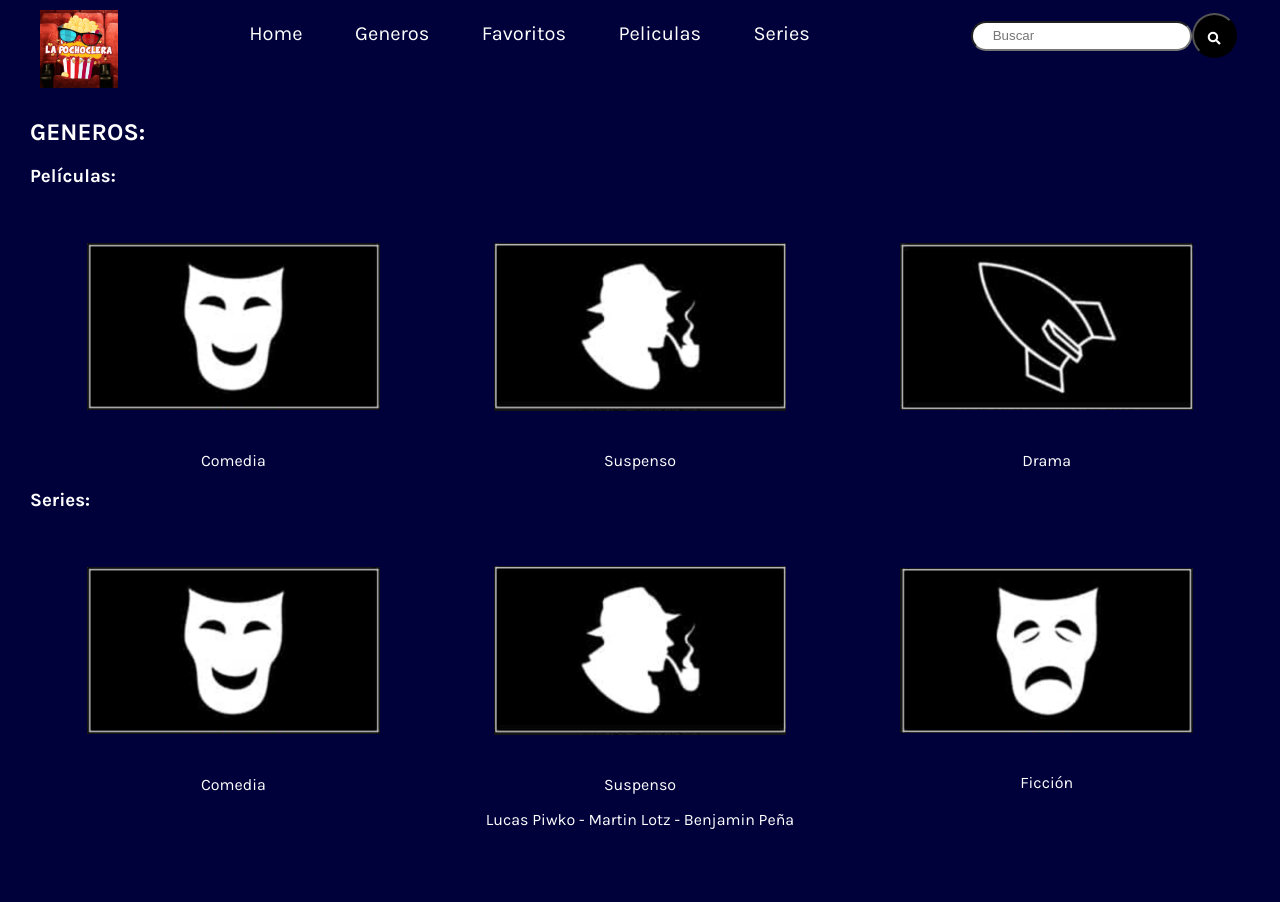
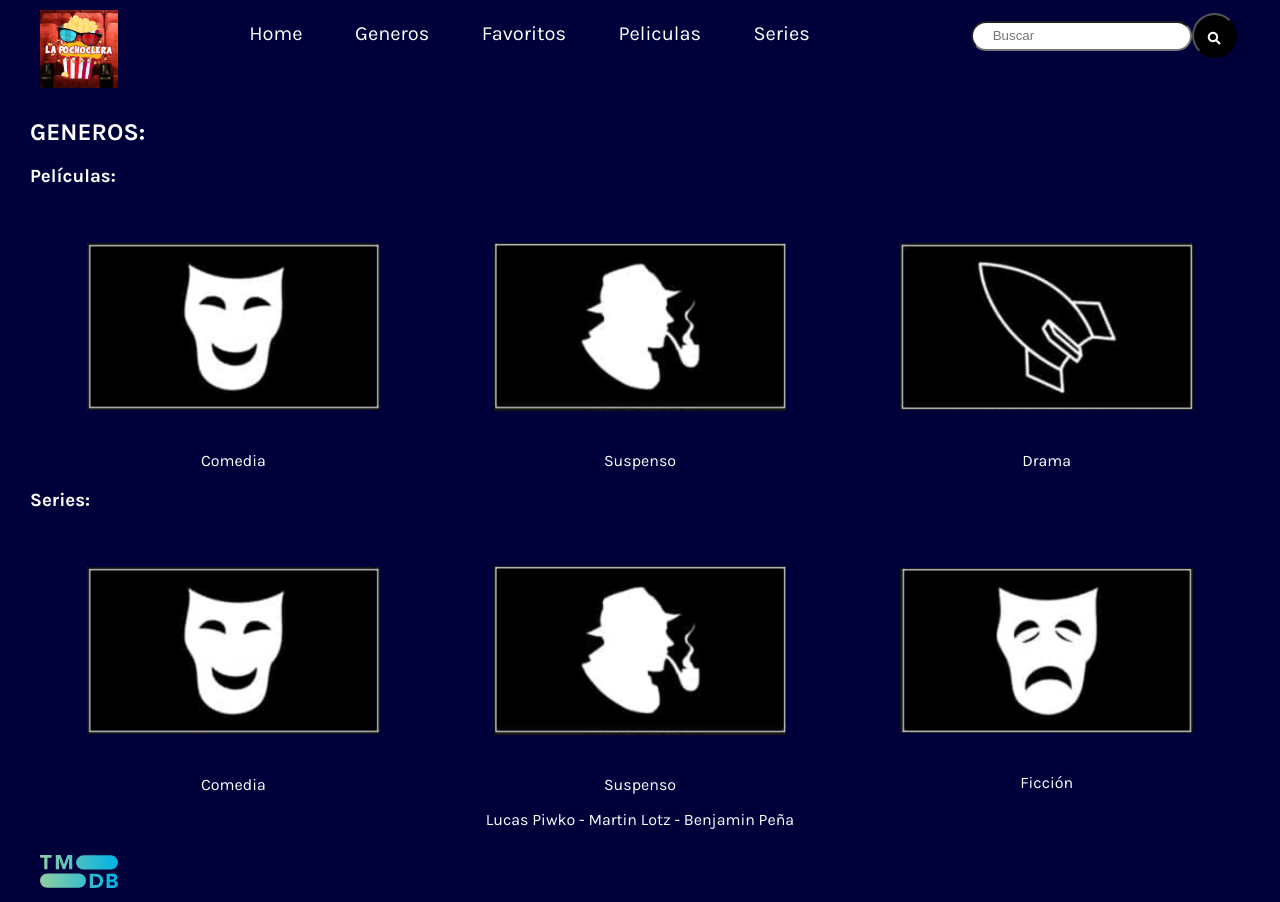
Before and after one commit to Lpiwkoo11/Proyecto, a plain HTML site: page generos.html in a window 1280 px wide. Before the commit the page ends 845 px from the top, so only its background shows below. Drawn offline with Linux system fonts and the light colour scheme.

Commit message:
agergando logo de the movie data al footer y empezando formulario en el header

```diff
--- a/css/style.css
+++ b/css/style.css
@@ -59,6 +59,17 @@ div img{
 .togle-nav{
     display: none;
 }
+
+.imagen-logoMovie{
+    width: 100%;
+    padding: 10%;
+}
+
+.div-logoMovie{
+    width: 8%;
+}
+
+
 
 
 /* menu de navegacion */
--- a/generos.html
+++ b/generos.html
@@ -119,6 +119,9 @@
     <!-- Footer -->
     <footer class="pie-pagina">
         <p>Lucas Piwko - Martin Lotz - Benjamin Peña</p>
+        <div class="div-logoMovie">
+            <img src="img/blue_square_1-5bdc75aaebeb75dc7ae79426ddd9be3b2be1e342510f8202baf6bffa71d7f5c4.svg" alt="logoMovie" class="imagen-logoMovie">
+         </div>
     </footer>
 
     <footer class="pie-alternativo">
```
Also changed, not shown: detalledelgenero.html (+3 -0 lines), detallepelicula.html (+3 -0 lines), detalleserie.html (+3 -0 lines), favoritos.html (+3 -0 lines), home.html (+6 -0 lines), js/home.js (+12 -0 lines), resultadosdebusqueda.html (+3 -0 lines), img/blue_square_1-5bdc75aaebeb75dc7ae79426ddd9be3b2be1e342510f8202baf6bffa71d7f5c4.svg (added).
